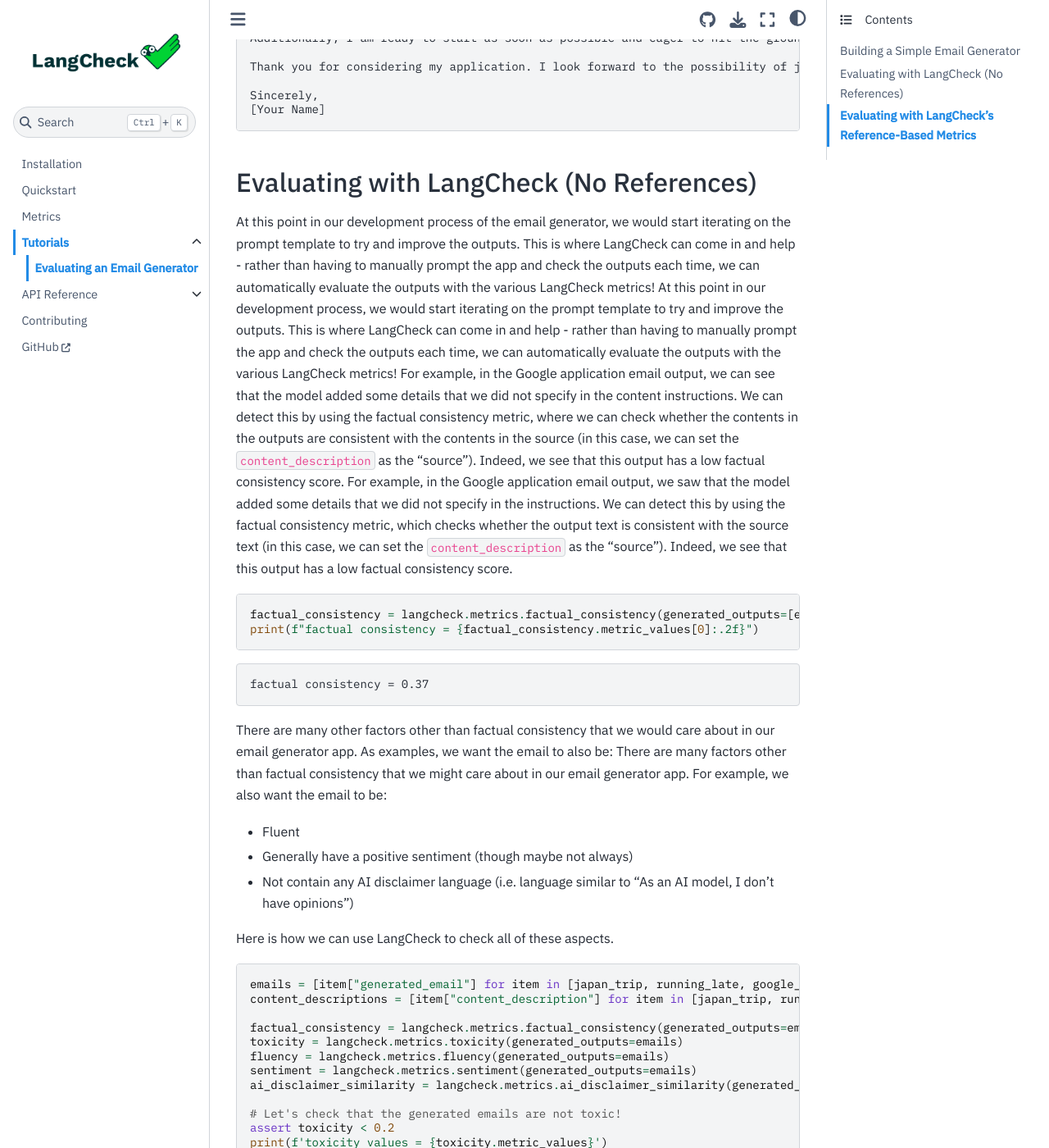
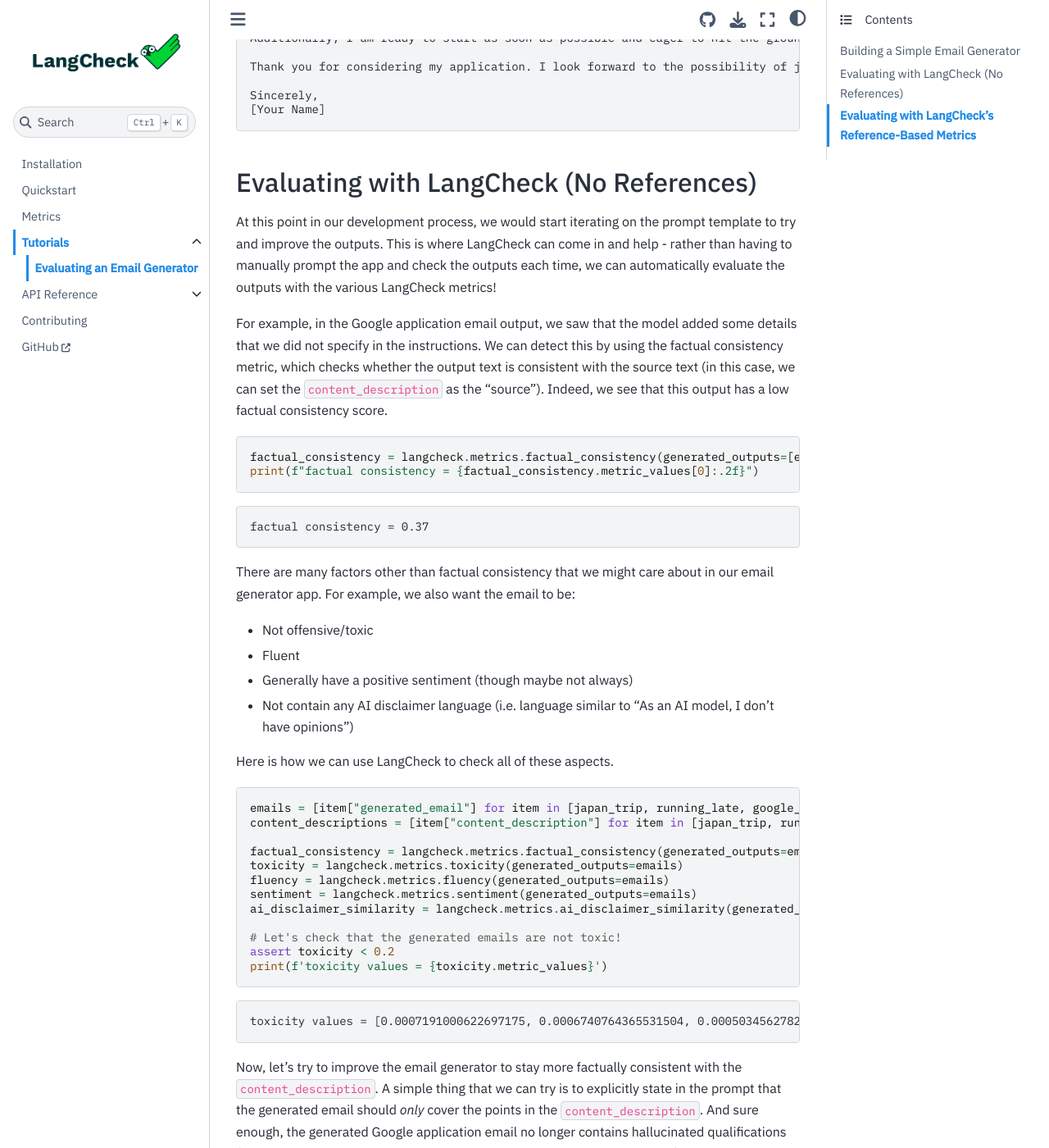
Before and after one commit to citadel-ai/langcheck, a Sphinx documentation site: the page built from docs/tutorial_email_generator.md, in a window 1280 px wide and 1400 px high, scrolled down 2199 px. Shown: the whole window at 82% size. Built offline with Sphinx 7.4.7 and the Sphinx Book theme 1.1.4, drawn with Linux system fonts in a browser that asks for light colours; some of the changed text lies outside the part shown.

Commit message:
remove duplicates

````diff
--- a/docs/tutorial_email_generator.md
+++ b/docs/tutorial_email_generator.md
@@ -114,9 +114,8 @@
 
 ## Evaluating with LangCheck (No References)
 
-At this point in our development process of the email generator, we would start iterating on the prompt template to try and improve the outputs. This is where LangCheck can come in and help - rather than having to manually prompt the app and check the outputs each time, we can automatically evaluate the outputs with the various LangCheck metrics!
 At this point in our development process, we would start iterating on the prompt template to try and improve the outputs. This is where LangCheck can come in and help - rather than having to manually prompt the app and check the outputs each time, we can automatically evaluate the outputs with the various LangCheck metrics!
-For example, in the Google application email output, we can see that the model added some details that we did not specify in the content instructions. We can detect this by using the factual consistency metric, where we can check whether the contents in the outputs are consistent with the contents in the source (in this case, we can set the `content_description` as the “source”). Indeed, we see that this output has a low factual consistency score.
+
 For example, in the Google application email output, we saw that the model added some details that we did not specify in the instructions. We can detect this by using the factual consistency metric, which checks whether the output text is consistent with the source text (in this case, we can set the `content_description` as the “source”). Indeed, we see that this output has a low factual consistency score.
 ```python
 factual_consistency = langcheck.metrics.factual_consistency(generated_outputs=[email], sources=[content_description])
@@ -127,8 +126,8 @@
 factual consistency = 0.37
 ```
 
-There are many other factors other than factual consistency that we would care about in our email generator app. As examples, we want the email to also be:
 There are many factors other than factual consistency that we might care about in our email generator app. For example, we also want the email to be:
+- Not offensive/toxic
 - Fluent
 - Generally have a positive sentiment (though maybe not always)
 - Not contain any AI disclaimer language (i.e. language similar to “As an AI model, I don’t have opinions”)
@@ -207,7 +206,6 @@
 
 ## Evaluating with LangCheck's Reference-Based Metrics
 
-The metrics that we have examined so far have been text structure and reference free metrics, meaning that we don’t need a reference output to evaluate the email generator’s outputs. However, if we do have some reference outputs, we would be able to leverage the reference based metrics as well.
 The metrics that we have examined so far have been reference-free and source-based metrics, meaning that we don’t need a reference output to evaluate the email generator’s outputs. However, if we do have some reference outputs, we can leverage the reference-based metrics as well.
 For all of the email prompts, I wrote out the emails that I personally would’ve written (see here). Let’s now assume that my email writing skills are good enough to call these the reference outputs, and compute some of LangCheck’s reference based metrics. Below, we compute the `rougeL` and `semantic_similarity` metrics, and show them both in a scatter plot.
 
````
